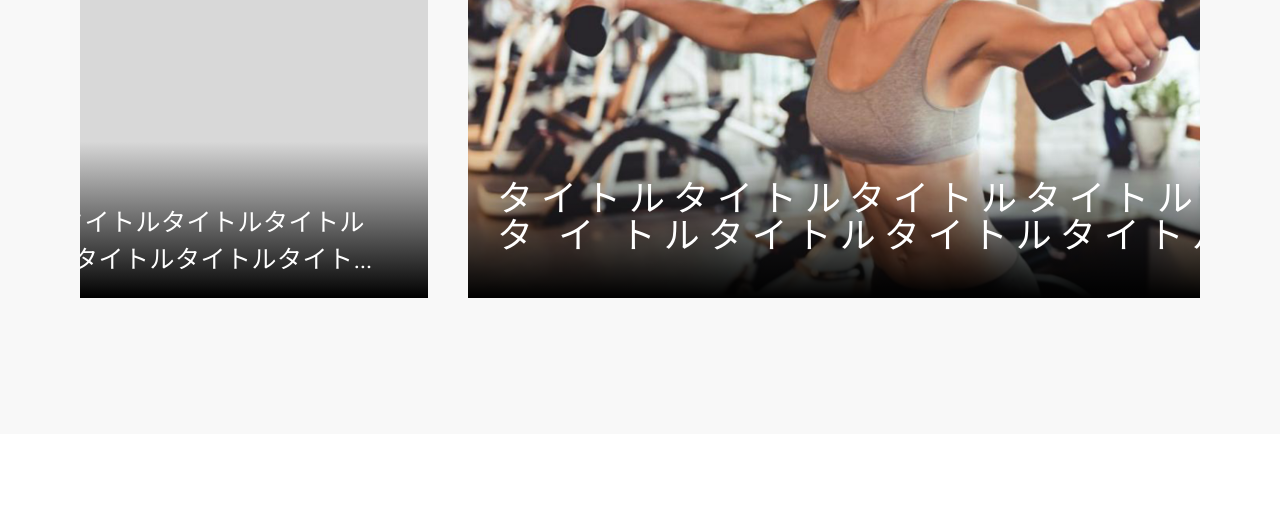
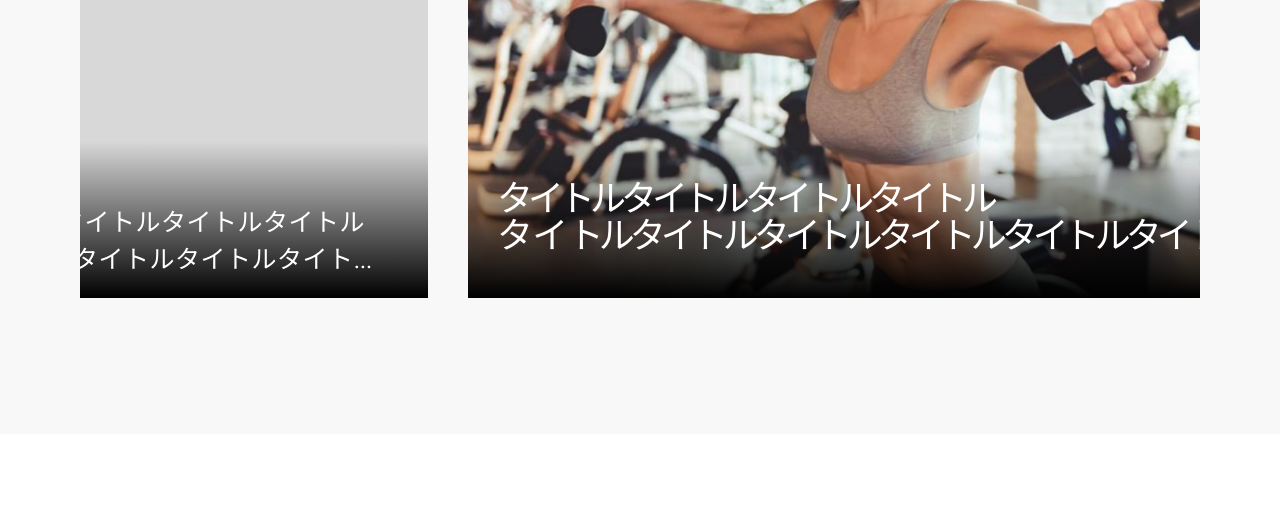
Before and after one commit to hiepeng/project-Japan, a plain HTML site: page index.html in a window 1280 px wide. Shown: the part 6321-6852 px from the top of the page. Drawn offline with Linux system fonts and the light colour scheme; a web font is replaced by a local one.

Commit message:
fix error

```diff
--- a/assets/css/style.css
+++ b/assets/css/style.css
@@ -815,7 +815,7 @@ html {
   font-size: 36px;
   display: flex;
   align-items: center;
-  letter-spacing: 8px;
+  letter-spacing: -5px;
   padding-bottom: 8px;
   padding-left: 29px;
   overflow: hidden;
```
